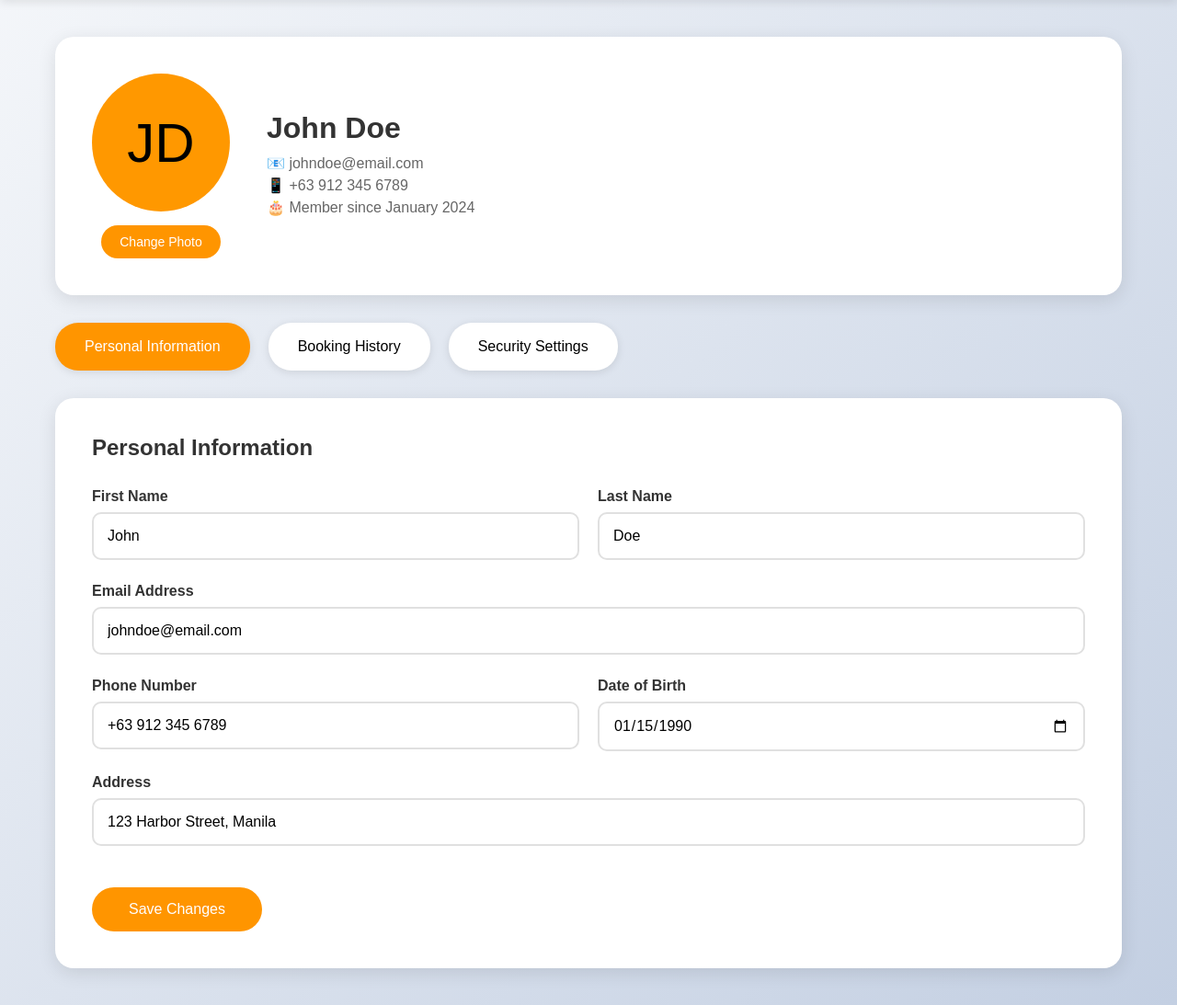
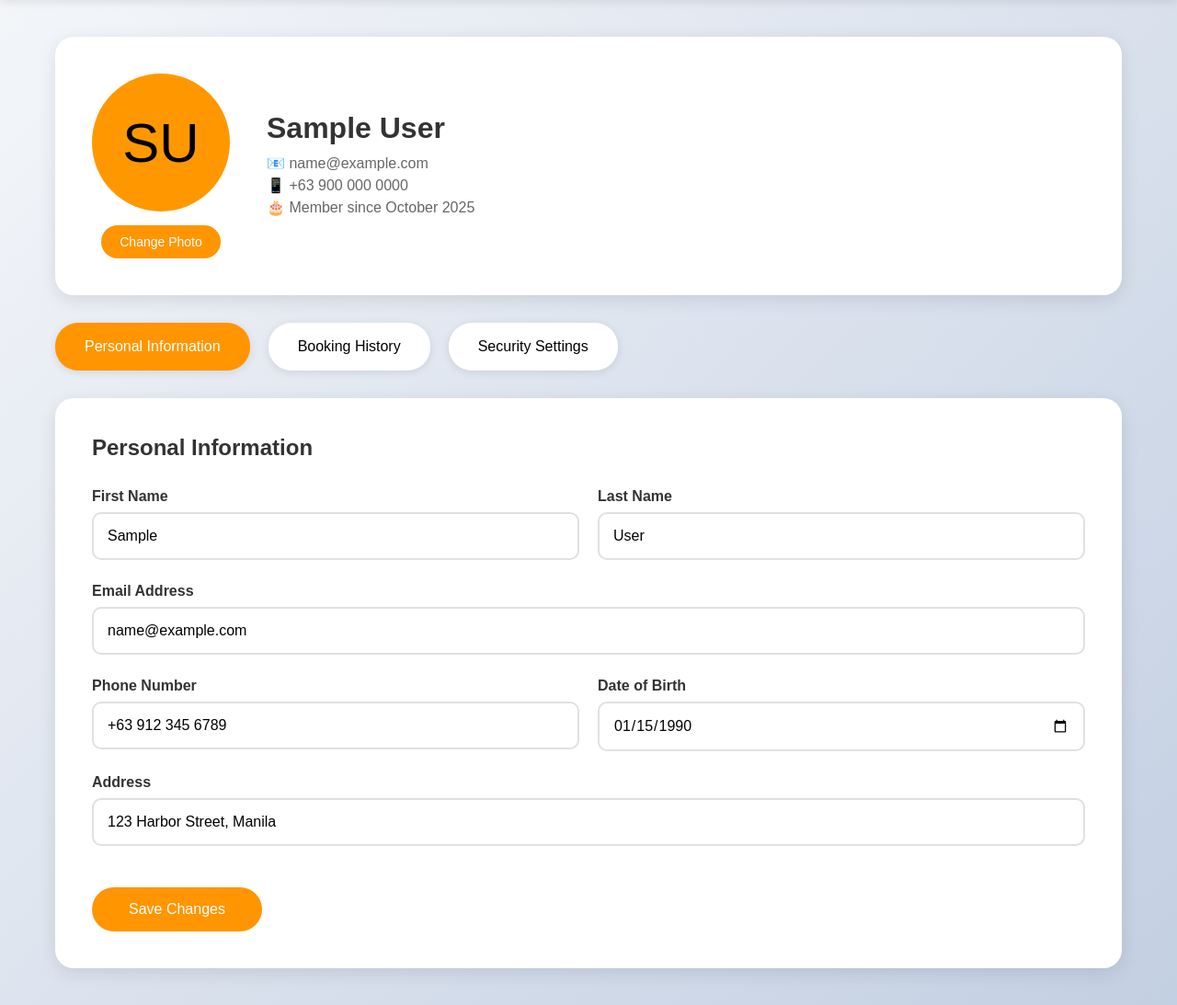
Before and after one commit to daas-me/HarborHop, a Django app: page /profile/ in a window 1280 px wide. Shown: the part 73-1166 px from the top of the page at 92% size. Run offline with Django 5.2, Linux system fonts and the light colour scheme; the visitor is signed in with stand-in values (Sample User, id 1); some web fonts are replaced.

Commit message:
feature(harborhop): added dynamic user settings page

```diff
--- a/harbor_mgmt/templates/profile_settings.html
+++ b/harbor_mgmt/templates/profile_settings.html
@@ -27,15 +27,15 @@
         <div class="profile-header">
             <div class="profile-photo-section">
                 <div class="profile-photo">
-                    JD
+                    {{ user.first_name|first }}{{ user.last_name|first }}
                 </div>
                 <button class="change-photo-btn">Change Photo</button>
             </div>
             <div class="profile-info">
-                <h1>John Doe</h1>
-                <p>📧 johndoe@email.com</p>
-                <p>📱 +63 912 345 6789</p>
-                <p>🎂 Member since January 2024</p>
+                <h1>{{ user.first_name }} {{ user.last_name }}</h1>
+                <p>📧 {{ user.email }}</p>
+                <p>📱 {{ profile.phone_number|default:"+63 900 000 0000" }}</p>
+                <p>🎂 Member since {{ user.date_joined|date:"F Y" }}</p>
             </div>
         </div>
 
@@ -51,16 +51,16 @@
                 <div class="form-row">
                     <div class="form-group">
                         <label>First Name</label>
-                        <input type="text" value="John" placeholder="Enter first name">
+                        <input type="text" value="{{ user.first_name }}" placeholder="Enter first name">
                     </div>
                     <div class="form-group">
                         <label>Last Name</label>
-                        <input type="text" value="Doe" placeholder="Enter last name">
+                        <input type="text" value="{{ user.last_name }}" placeholder="Enter last name">
                     </div>
                 </div>
                 <div class="form-group">
                     <label>Email Address</label>
-                    <input type="email" value="johndoe@email.com" placeholder="Enter email">
+                    <input type="email" value="{{ user.email }}" placeholder="Enter email">
                 </div>
                 <div class="form-row">
                     <div class="form-group">
--- a/harbor_mgmt/views.py
+++ b/harbor_mgmt/views.py
@@ -602,5 +602,13 @@ def test_csrf(request):
 
 @login_required
 def profile_settings(request):
-    """Display the user's profile settings page"""
-    return render(request, 'profile_settings.html', {'user': request.user})
+    """Display and handle updates for the user's profile"""
+    user = request.user  # get the logged-in user
+    profile = getattr(user, 'profile', None)  # get the related UserProfile if it exists
+
+    context = {
+        'user': user,
+        'profile': profile,
+    }
+
+    return render(request, 'profile_settings.html', context)
```
